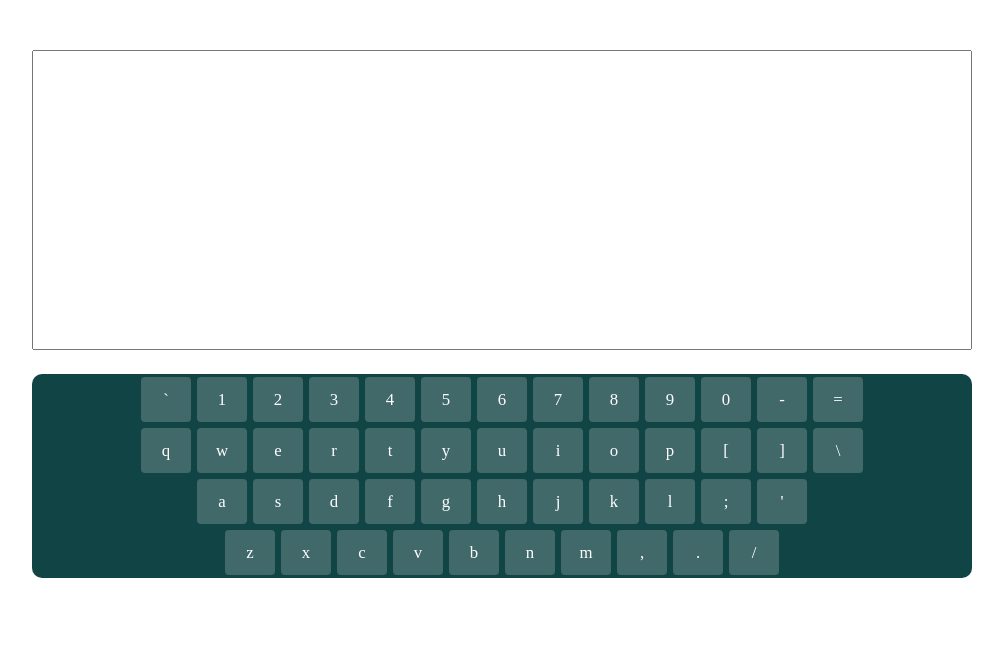
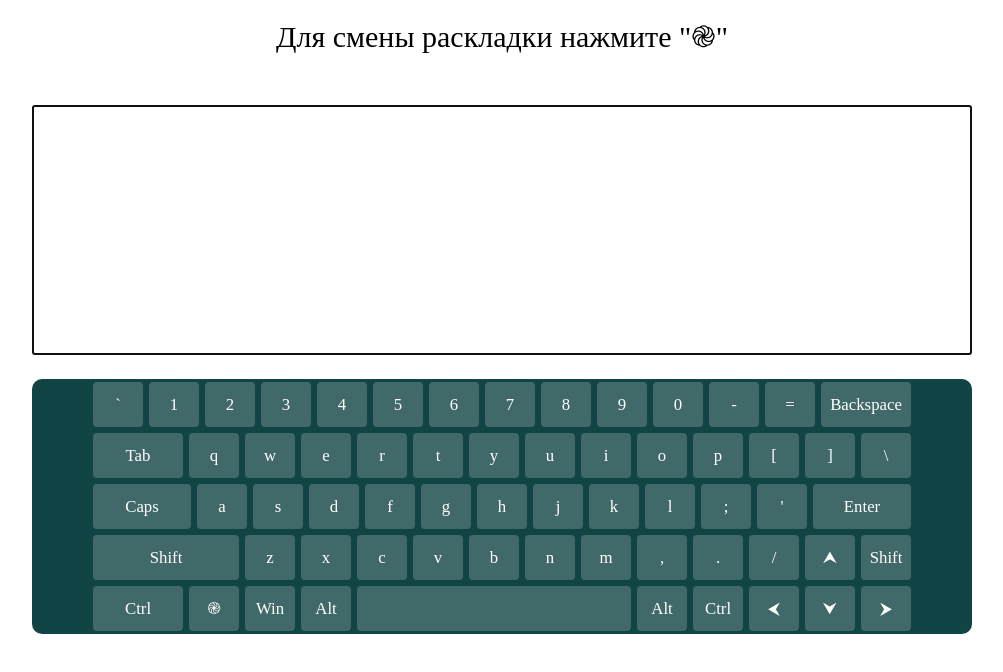
Before and after one commit to Andrew-Krot/virtual-keyboard, a website: page index.html in a window 1280 px wide. Shown: the whole page, without its empty margins (138-1141 px from the left). Drawn offline with Linux system fonts and the light colour scheme.

Commit message:
feat: change layout

```diff
--- a/script.js
+++ b/script.js
@@ -10,6 +10,7 @@ document.body.prepend(container);
 
 const textarea = document.createElement('textarea');
 textarea.className = 'textarea';
+textarea.setAttribute('autofocus', 'autofocus');
 container.prepend(textarea);
 
 const keyboard = document.createElement('div');
@@ -20,35 +21,83 @@ const keyboardKeys = document.createElement('div');
 keyboardKeys.className = 'keyboard__keys';
 keyboard.append(keyboardKeys);
 
+const description = document.createElement('div');
+description.className = 'description';
+description.innerHTML = 'Для смены раскладки нажмите "֎"';
+container.prepend(description);
 
-// Get key on keyboard
 
-const key = [96, 49, 50, 51, 52, 53, 54, 55, 56, 57, 48, 45, 61, 113, 119, 101,
-  114, 116, 121, 117, 105, 111, 112, 91, 93, 92, 97, 115, 100, 102, 103, 104, 106,
-  107, 108, 59, 39, 122, 120, 99, 118, 98, 110, 109, 44, 46, 47,
+// // Get key on keyboard
+
+const engKeys = ['`', '1', '2', '3', '4', '5', '6', '7', '8', '9', '0', '-', '=',
+  'q', 'w', 'e', 'r', 't', 'y', 'u', 'i', 'o', 'p', '[', ']', '\\', 'a', 's', 'd', 'f', 'g', 'h', 'j', 'k', 'l', ';', "'", 'z', 'x', 'c', 'v', 'b', 'n', 'm', ',', '.', '/', '⮝', 'Win', 'Alt', 'Alt', '⮜', '⮟', '⮞',
 ];
 
-// Click on real keyboard
+const rusKeys = ['ё', '1', '2', '3', '4', '5', '6', '7', '8', '9', '0', '_', '+',
+  'й', 'ц', 'у', 'к', 'е', 'н', 'г', 'ш', 'щ', 'з', 'х', 'ъ', '\\', 'ф', 'ы', 'в', 'а', 'п', 'р', 'о', 'л', 'д', 'ж', 'э', 'я', 'ч', 'с', 'м', 'и', 'т', 'ь', 'б', 'ю', '.', '⮝', 'Win', 'Alt', 'Alt', '⮜', '⮟', '⮞',
+];
+
+
+const wideKeys = ['Backspace', 'Tab', 'Caps', 'Enter', 'Shift', 'Ctrl'];
+const extraWideKeys = [''];
+const changeLanguageBtn = '֎';
+
 
 function init() {
   let out = '';
-  for (let i = 0; i < key.length; i += 1) {
-    if (i === 13 || i === 26 || i === 37) {
-      out += '<br>';
+  for (let i = 0; i < engKeys.length; i += 1) {
+    if (i === 13) {
+      // backspace, tab
+      out += `<button class="keyboard__key keyboard__key-wide">${(wideKeys[0])}</button>
+      <br>
+      <button class="keyboard__key keyboard__key-wide">${(wideKeys[1])}</button>`;
     }
-    out += `<button class="keyboard__key" data = "${key[i]}" >${String.fromCharCode(key[i])}</button>`;
+
+    // capslock
+    if (i === 26) {
+      out += `<br>
+      <button class="keyboard__key keyboard__key-caps-enter">${(wideKeys[2])}</button>`;
+    }
+
+    // enter, L-shift
+    if (i === 37) {
+      out += `<button class="keyboard__key keyboard__key-caps-enter">${(wideKeys[3])}</button>
+      <br>
+      <button class="keyboard__key keyboard__key-left-shift">${(wideKeys[4])}</button>`;
+    }
+
+    // R-shift, L-ctrl
+    if (i === 48) {
+      out += `<button class="keyboard__key">${(wideKeys[4])}</button>
+      <br>
+      <button class="keyboard__key keyboard__key-wide">${(wideKeys[5])}</button>`;
+    }
+
+    // change-languge
+    if (i === 48) {
+      out += `<button id="changeLanguage" class="keyboard__key change-language-key">${(changeLanguageBtn)}</button>`;
+    }
+
+    // spacebar
+    if (i === 50) {
+      out += `<button class="keyboard__key keyboard__key-extra-wide">${(extraWideKeys[0])}</button>`;
+    }
+
+    // R-ctrl
+    if (i === 51) {
+      out += `<button class="keyboard__key">${(wideKeys[5])}</button>`;
+    }
+
+    out += `<button class="keyboard__key">${(engKeys[i])}</button>`;
   }
   document.querySelector('.keyboard__keys').innerHTML = out;
 }
 init();
 
 document.onkeypress = function (event) {
-  document.querySelector('.textarea').innerHTML += event.key;
-  console.log(event.code);
-  console.log(event.keyCode);
-  document.querySelectorAll('.keyboard__keys .keyboard__key').forEach((elem) => {
+  textarea.innerHTML += document.querySelector('.keyboard__key').innerHTML;
+  document.querySelector('.keyboard__key').forEach((elem) => {
     elem.classList.remove('active');
   });
-
-  document.querySelector(`.keyboard__keys .keyboard__key[data = "${event.keyCode}"]`).classList.add('active');
+  document.querySelector('.keyboard__key').classList.add('active');
 };
--- a/style.css
+++ b/style.css
@@ -22,7 +22,7 @@ li {
 .textarea {
   margin-top: 50px;
   width: 100%;
-  height: 300px;
+  height: 250px;
   resize: none;
 }
 
@@ -34,6 +34,7 @@ li {
   background: #114444;
 }
 
+
 .keyboard__keys {
   text-align: center;
 }
@@ -41,7 +42,6 @@ li {
 .keyboard__key {
   height: 45px;
   width: 50px;
-  max-width: 90px;
   margin: 3px;
   border-radius: 4px;
   border: none;
@@ -59,6 +59,10 @@ li {
   position: relative;
 }
 
+.keyboard__key:active {
+  background: rgba(255, 255, 255, 0.12);
+}
+
 .active {
   background: rgba(255, 255, 255, 0.12);
 }
@@ -67,9 +71,16 @@ li {
   width: 90px;
 }
 
+.keyboard__key-caps-enter {
+  width: 98px;
+}
+
+.keyboard__key-left-shift {
+  width: 146px;
+}
+
 .keyboard__key-extra-wide {
-  width: 30%;
-  max-width: 500px;
+  width: 274px;
 }
 
 .keyboard__key-activatable::after {
@@ -86,3 +97,9 @@ li {
 .keyboard__key-active::after {
   background: #08ff00;
 }
+
+.description {
+  margin-top: 20px;
+  font-size: 30px;
+  text-align: center;
+}
```
